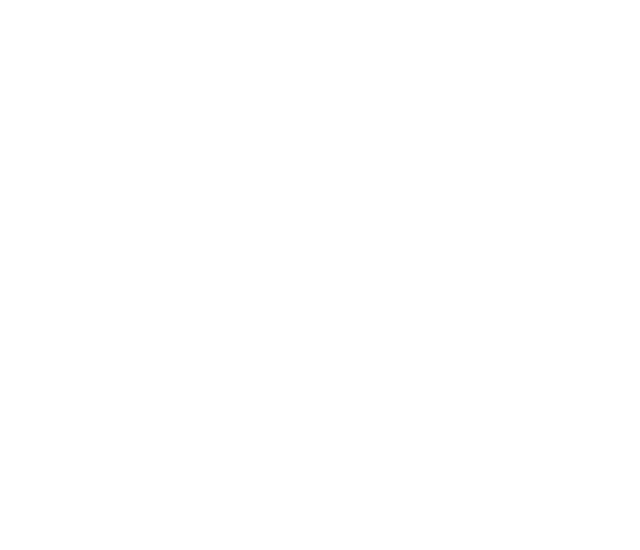
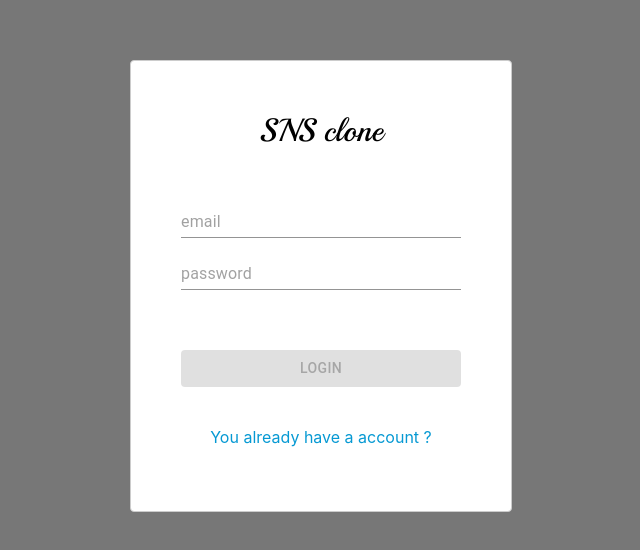
Before and after one commit to t-nagasaka/front_side_react, a React (Create React App) app: page / in a window 1280 px wide. Shown: the part 154-704 px from the top of the page, without its empty margins (319-959 px from the left). Built offline with nearby package versions, Linux system fonts and the light colour scheme.

Commit message:
create_reature/create_ahthComponente

```diff
--- a/src/App.tsx
+++ b/src/App.tsx
@@ -1,7 +1,12 @@
 import styles from "./App.module.css";
+import Core from "./features/core/Core";
 
 function App() {
-  return <div className={styles.app}></div>;
+  return (
+    <div className={styles.app}>
+      <Core />
+    </div>
+  );
 }
 
 export default App;
--- a/src/features/auth/Auth.tsx
+++ b/src/features/auth/Auth.tsx
@@ -104,7 +104,7 @@
             <div>
               <form onSubmit={handleSubmit}>
                 <div className={styles.auth_signUp}>
-                  <h1 className={styles.auth_titles}>SNS clone</h1>
+                  <h1 className={styles.auth_title}>SNS clone</h1>
                   <br />
                   <div className={styles.auth_progress}>
                     {isLoadingAuth && <CircularProgress />}
@@ -182,7 +182,7 @@
               await dispatch(fetchAsyncGetMyProf());
             }
             await dispatch(fetchCredEnd());
-            await dispatch(resetOpenSignUp());
+            await dispatch(resetOpenSignIn());
           }}
           validationSchema={object().shape({
             email: string()
@@ -203,7 +203,7 @@
             <div>
               <form onSubmit={handleSubmit}>
                 <div className={styles.auth_signUp}>
-                  <h1 className={styles.auth_titles}>SNS clone</h1>
+                  <h1 className={styles.auth_title}>SNS clone</h1>
                   <br />
                   <div className={styles.auth_progress}>
                     {isLoadingAuth && <CircularProgress />}
@@ -221,7 +221,6 @@
                   {touched.email && errors.email ? (
                     <div className={styles.auth_error}>{errors.email}</div>
                   ) : null}
-
                   <TextField
                     placeholder="password"
                     type="password"
@@ -242,15 +241,15 @@
                     disabled={!isValid}
                     type="submit"
                   >
-                    Register
+                    Login
                   </Button>
                   <br />
                   <br />
                   <span
                     className={styles.auth_text}
                     onClick={async () => {
-                      await dispatch(resetOpenSignUp());
-                      await dispatch(setOpenSignIn());
+                      await dispatch(resetOpenSignIn());
+                      await dispatch(setOpenSignUp());
                     }}
                   >
                     You already have a account ?
--- a/src/features/auth/authSlice.tsx
+++ b/src/features/auth/authSlice.tsx
@@ -27,6 +27,7 @@
       },
     });
     //   JWTトークンを返却
+    console.log(res);
     return res.data;
   }
 );
@@ -194,6 +195,7 @@
   // createThunkからの引数でbuilderに格納
   //   紐付いているThunkで定義されたActionを元にstateを変更する
   extraReducers: (builder) => {
+    console.log(builder);
     builder.addCase(fetchAsyncLogin.fulfilled, (state, action) => {
       localStorage.setItem("localJWT", action.payload.access);
     });
--- /dev/null
+++ b/src/features/core/Core.tsx
@@ -0,0 +1,12 @@
+import React from "react";
+import Auth from "../auth/Auth";
+
+const Core: React.FC = () => {
+  return (
+    <div>
+      <Auth />
+    </div>
+  );
+};
+
+export default Core;
```
Also changed, not shown: 1 other file (tests, documents, lock files or other folders).
